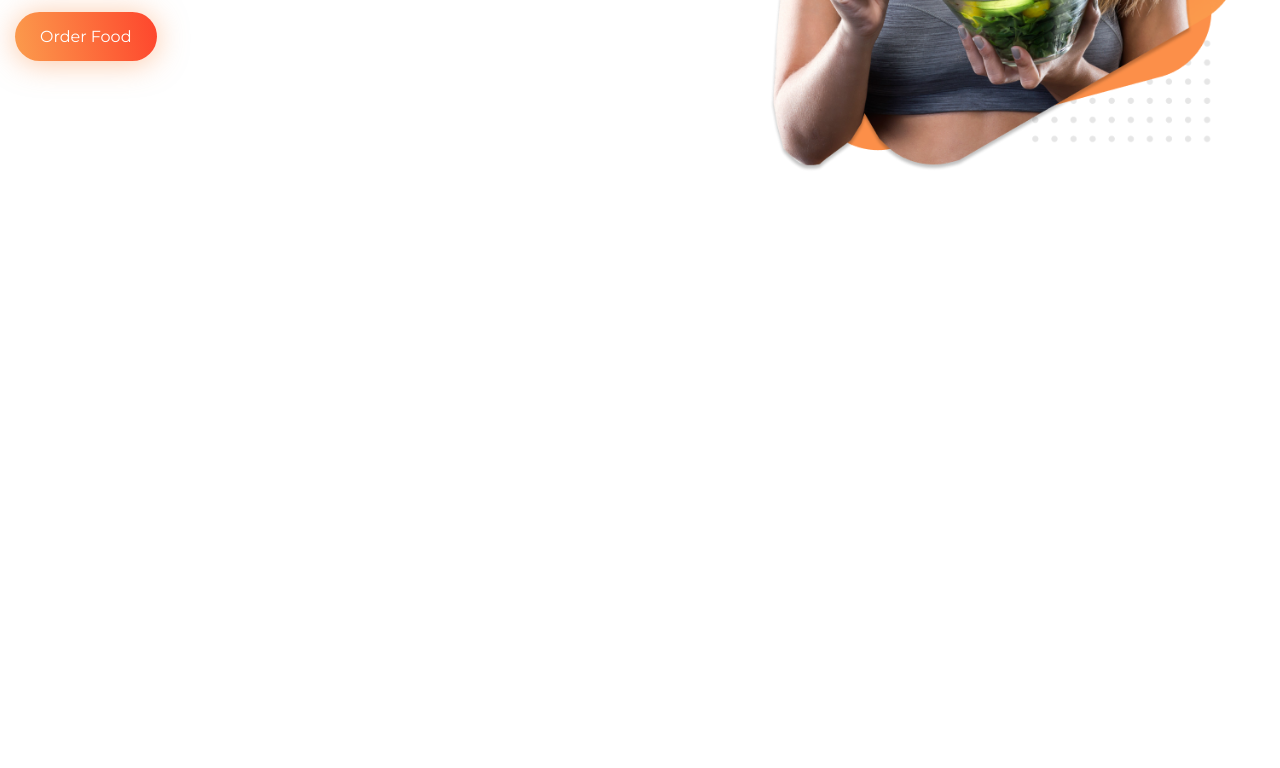
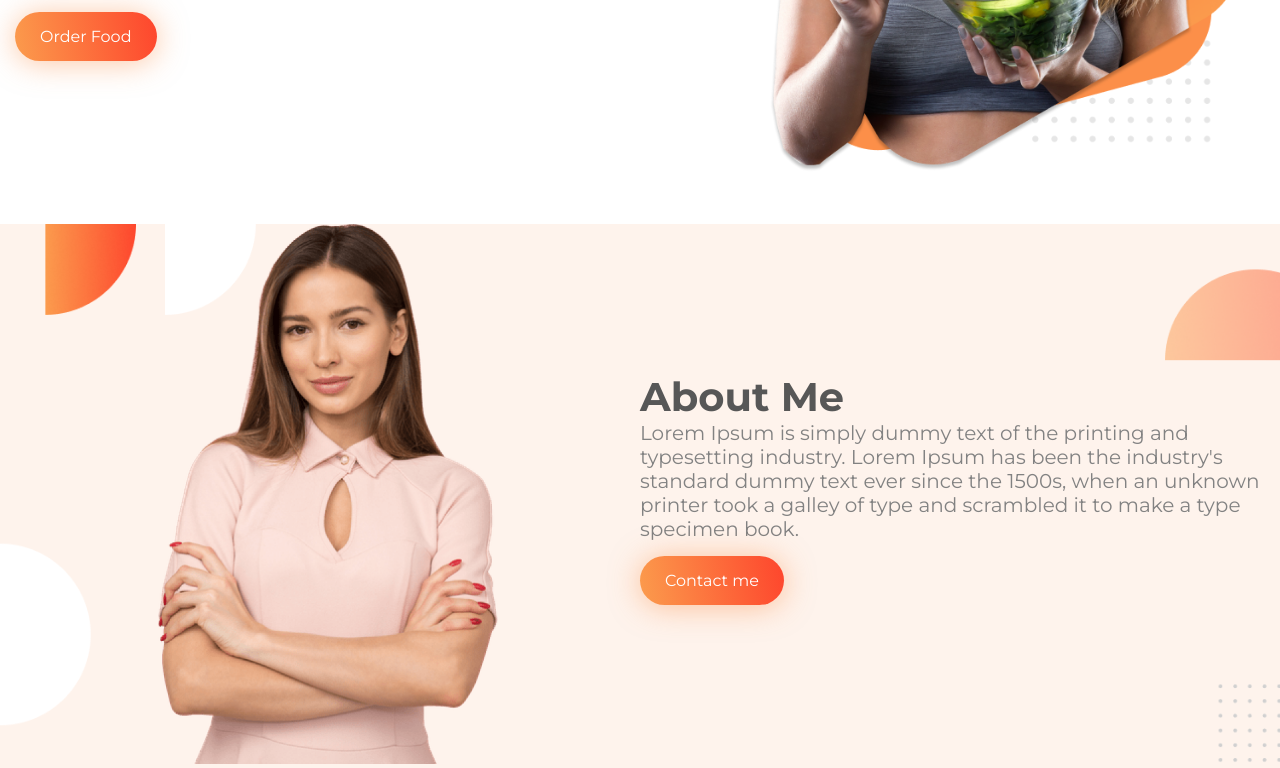
Before and after one commit to wpdevexpert/foodRecipies, a plain HTML site: page index.html in a window 1280 px wide. Shown: the part 478-1246 px from the top of the page. Before the commit the page ends 800 px from the top, so only its background shows below. Drawn offline with Linux system fonts and the light colour scheme.

Commit message:
About section

```diff
--- a/index.html
+++ b/index.html
@@ -35,6 +35,30 @@
             </div>
         </div>
     </section>
+    <section id="about" class="about-area">
+        <div class="container">
+            <div class="row">
+                <div class="col-md-6">
+                    <div class="about-thumb">
+                        <img src="images/about-me.png" alt="">
+                    </div>
+                </div>
+                <div class="col-md-6">
+                    <div class="about-info">
+                        <h2>About Me</h2>
+                        <p>Lorem Ipsum is simply dummy text of the printing and typesetting industry. Lorem Ipsum has
+                            been
+                            the industry's standard dummy text ever since the 1500s, when an unknown printer took a
+                            galley
+                            of type and scrambled it to make a type specimen book.</p>
+                        <div class="action-button">
+                            <a href="#">Contact me</a>
+                        </div>
+                    </div>
+                </div>
+            </div>
+        </div>
+    </section>
 </body>
 
 </html>
--- a/style.css
+++ b/style.css
@@ -35,9 +35,6 @@ h1, h2, h3, h4 {
     font-family: 'Montserrat', sans-serif;
     color: #575757;
 }
-h1 {
-    font-size: 60px;
-}
 p {
     font-size: 20px;
     color: #828282;
@@ -56,6 +53,9 @@ section.hero-area {
     padding: 30px 0;
     overflow: hidden;
 }
+section.hero-area h1 {
+    font-size: 60px;
+}
 section.hero-area p {
     padding: 30px 0;
 }
@@ -73,10 +73,24 @@ section.hero-area p {
 .action-button a:hover {
     background: linear-gradient(80deg, #FF1E1E -7.64%, #FBA24F 145.94%);
 }
-
 .hero-thumbnail {
     text-align: right;
 }
 .hero-thumbnail img {
     width: 90%;
 }
+/*********About Section*********/
+section.about-area {
+    background-image: url(images/about-bg.png);
+    background-repeat: no-repeat;
+    background-size: cover;
+}
+.about-info h2 {
+    font-size: 40px;
+}
+.about-thumb {
+    text-align: center;
+}
+.about-thumb img {
+    width: 340px;
+}
```
Also changed, not shown: images/about-bg.png (added), images/about-me.png (added).
